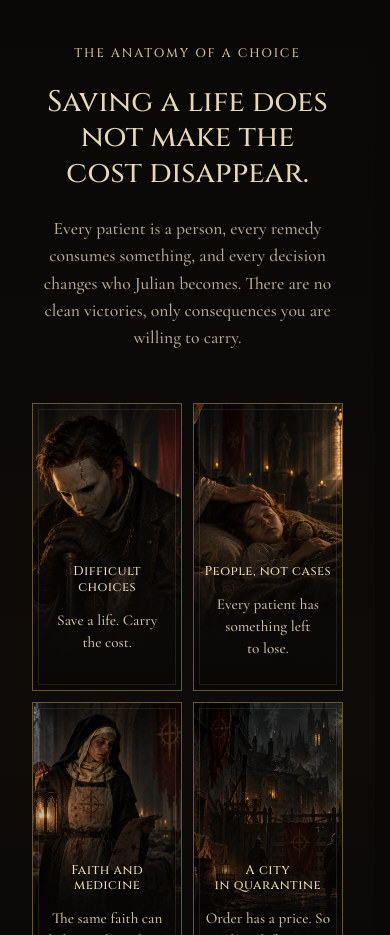
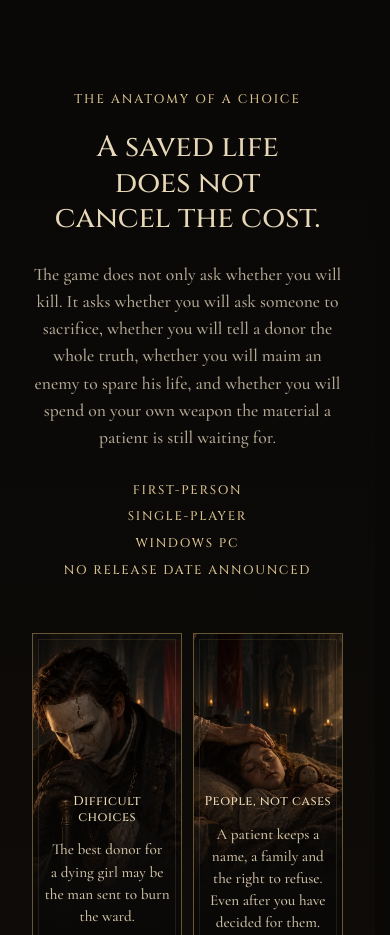
Before and after one commit to DominDev/DominDev-AnatomyOfMercy-Web, an Eleventy site: page src/index.njk in a window 390 px wide. Shown: the part 1065-2000 px from the top of the page. Built offline with nearby package versions, Linux system fonts and the light colour scheme; Eleventy itself is replaced by a stand-in of ours; files that its build step writes are made by us from their sources.

Commit message:
Rewrite the page copy from the documented facts and add a facts strip

```diff
--- a/src/_data/i18n.json
+++ b/src/_data/i18n.json
@@ -33,8 +33,8 @@
     },
     "backToTop": "Back to the top of the page",
     "hero": {
-      "eyebrow": "A dark fantasy game · In development",
-      "lead": "Become an outcast physician in a city sealed by quarantine. Study the disease, fight for what treatment demands and decide how much can be taken from a person before rescue becomes another name for harm.",
+      "eyebrow": "A first-person game of medicine and dark fantasy · In development",
+      "lead": "Become Julian, an outcast physician in Vespera, a city sealed by quarantine. Examine the sick, choose between treatments that each have a price, and take the material every cure needs from the only place it comes from: other people. Then answer for each of them.",
       "primary": "Enter the world",
       "secondary": "Discover the stories",
       "scroll": "Beyond the cure",
@@ -42,41 +42,42 @@
     },
     "experience": {
       "eyebrow": "The anatomy of a choice",
-      "title": "Saving a life does not make the cost disappear.",
-      "body": "Every patient is a person, every remedy consumes something, and every decision changes who Julian becomes. There are no clean victories, only consequences you are willing to carry.",
+      "title": "A saved life does not cancel the cost.",
+      "body": "The game does not only ask whether you will kill. It asks whether you will ask someone to sacrifice, whether you will tell a donor the whole truth, whether you will maim an enemy to spare his life, and whether you will spend on your own weapon the material a patient is still waiting for.",
+      "facts": ["First-person", "Single-player", "Windows PC", "No release date announced"],
       "items": [
         {
           "title": "Difficult choices",
-          "body": "Save a life. Carry the cost.",
+          "body": "The best donor for a dying girl may be the man sent to burn the ward.",
           "imageAlt": "An inquisitor in a cracked white mask rests both hands on his cane and bows his head, a lantern burning beside him."
         },
         {
           "title": "People, not cases",
-          "body": "Every patient has something left to lose.",
+          "body": "A patient keeps a name, a family and the right to refuse. Even after you have decided for them.",
           "imageAlt": "A bare hand rests on the forehead of a sleeping child holding a rag doll, in a chapel lined with sickbeds."
         },
         {
           "title": "Faith and medicine",
-          "body": "The same faith can shelter and condemn.",
+          "body": "The Church of Light feeds the sick, nurses them, buries them and burns the streets it cannot save. It is right more often than Julian would like.",
           "imageAlt": "A nursing sister in a blood-stained apron reads a sheet of paper by lantern light, rows of sickbeds behind her."
         },
         {
           "title": "A city in quarantine",
-          "body": "Order has a price. So does defiance.",
+          "body": "Gates close between districts. Red cloth marks a sealed house. Three strikes of the bell mean the street burns.",
           "imageAlt": "Two inquisitors in white masks stand at a timber barricade hung with a red banner, a wet street behind them and a cathedral against the moon."
         }
       ]
     },
     "world": {
       "eyebrow": "Vespera",
-      "title": "The city still breathes. Something beneath it breathes back.",
-      "body": "The Crimson Plague moves through flesh, memory and belief. Quarantine divides the streets. The Church keeps order. Doctors count what remains. Somewhere between duty and desperation, mercy acquires an anatomy of its own."
+      "title": "The city still breathes. Something beneath it answers.",
+      "body": "Vespera grew rich on trade, pilgrimage and medical scholarship. It is dying of the Crimson Plague, which turns blood and marrow to crystal; what the crystal breaks sheds a dust that infects whoever breathes it. The Church of Light calls the disease the Crimson Blemish and answers it with quarantine and fire. Julian calls it blood crystallica and answers it with a knife. In its last stage, the sick begin to see the same things."
     },
     "stories": {
       "eyebrow": "Stories from the quarantine",
       "title": "Four witnesses. One wound seen from different sides.",
-      "intro": "The first cycle of stories introduces the people, choices and silences that shaped Julian before the game begins.",
-      "note": "All four stories are finished and written in Polish. English versions do not exist yet, and none of the texts are published for reading.",
+      "intro": "Four stories from the world of the game. One night in a chapel turned into a ward, told by four people who were there.",
+      "note": "All four are finished, in Polish. They will be published here first.",
       "items": [
         {
           "order": "I",
@@ -89,7 +90,7 @@
           "order": "II",
           "title": "The Volunteer",
           "original": "Dobrowolny",
-          "body": "A commander refuses to give up the tissue a dying child needs, and watches one word enter the record against him.",
+          "body": "A commander refuses to give up the living tissue a dying child needs, and watches one word enter the record against him.",
           "imageAlt": "Story cover: an inquisitor in a white mask sits with one leg bandaged to the foot, holding a small portrait, papers and a wax seal at his feet."
         },
         {
@@ -109,10 +110,10 @@
       ]
     },
     "contact": {
-      "eyebrow": "The work continues",
+      "eyebrow": "Who is behind it",
       "title": "Anatomy of Mercy is in development.",
-      "body": "There is no release date yet. For publishing, press and project enquiries, write to us directly.",
-      "action": "Contact the project"
+      "body": "Anatomy of Mercy is made after hours by two amateurs fascinated by games and programming, working under the name DominDev. There is no release date yet. For press and project enquiries, or simply to say you want to read the stories, write to us.",
+      "action": "Write to us"
     },
     "footer": {
       "navLabel": "Footer navigation",
@@ -124,7 +125,7 @@
   },
   "pl": {
     "meta": {
-      "title": "Anatomy of Mercy | Każde lekarstwo zostawia bliznę",
+      "title": "Anatomy of Mercy | Every cure leaves a scar",
       "description": "Mroczna gra pierwszoosobowa o medycynie czasu zarazy, wierze i cenie ratowania życia.",
       "imageAlt": "W kaplicy zamienionej w lazaret siostra z latarnią podnosi wzrok znad listy, gdy do środka wchodzi zamaskowany lekarz."
     },
@@ -156,8 +157,8 @@
     },
     "backToTop": "Powrót na górę strony",
     "hero": {
-      "eyebrow": "Dark fantasy · Gra w produkcji",
-      "lead": "Wciel się w wyklętego lekarza w mieście zamkniętym kwarantanną. Badaj chorobę, walcz o to, czego wymaga leczenie, i decyduj, jak wiele można odebrać człowiekowi, zanim ratunek stanie się inną nazwą krzywdy.",
+      "eyebrow": "Pierwszoosobowa gra o medycynie i dark fantasy · W produkcji",
+      "lead": "Wciel się w Juliana, wyklętego lekarza w Vesperze, mieście zamkniętym kwarantanną. Badaj chorych, wybieraj między metodami leczenia, z których każda ma swoją cenę, i zdobywaj materiał, którego wymaga każda kuracja, a który pochodzi z ciał innych ludzi. Potem odpowiadaj za każdą z tych decyzji.",
       "primary": "Wejdź do świata",
       "secondary": "Poznaj opowiadania",
       "scroll": "Po drugiej stronie ratunku",
@@ -166,26 +167,27 @@
     "experience": {
       "eyebrow": "Anatomia wyboru",
       "title": "Uratowane życie nie unieważnia ceny.",
-      "body": "Każdy pacjent jest człowiekiem, każde lekarstwo coś zużywa, a każda decyzja zmienia Juliana. Nie ma czystych zwycięstw. Są tylko konsekwencje, które zgodzisz się ponieść.",
+      "body": "Gra nie pyta tylko, czy zabijesz. Pyta, czy poprosisz kogoś o poświęcenie, czy powiesz dawcy całą prawdę, czy okaleczysz wroga, żeby nie odebrać mu życia, i czy zużyjesz na własną broń materiał, na który wciąż czeka pacjent.",
+      "facts": ["Pierwsza osoba", "Gra dla jednego gracza", "Windows PC", "Bez ogłoszonej daty premiery"],
       "items": [
         {
           "title": "Trudne wybory",
-          "body": "Ratuj życie. Ponieś cenę.",
+          "body": "Najlepszym dawcą dla umierającej dziewczynki może być człowiek, który przyszedł spalić lazaret.",
           "imageAlt": "Inkwizytor w pękniętej białej masce opiera obie dłonie na lasce i pochyla głowę, a obok niego pali się latarnia."
         },
         {
           "title": "Ludzie, nie przypadki",
-          "body": "Każdy pacjent wciąż ma coś do stracenia.",
+          "body": "Pacjent ma imię, rodzinę i prawo odmówić. Także wtedy, gdy już zdecydowałeś za niego.",
           "imageAlt": "Naga dłoń spoczywa na czole śpiącego dziecka, które trzyma szmacianą lalkę, w kaplicy zastawionej łóżkami chorych."
         },
         {
           "title": "Wiara i medycyna",
-          "body": "Ta sama wiara chroni i skazuje.",
+          "body": "Kościół Światła karmi chorych, opiekuje się nimi, grzebie ich i pali ulice, których nie umie ocalić. Ma rację częściej, niż Julian by chciał.",
           "imageAlt": "Siostra w zakrwawionym fartuchu czyta kartkę w świetle latarni, a za nią ciągną się rzędy łóżek chorych."
         },
         {
           "title": "Miasto pod kwarantanną",
-          "body": "Porządek ma cenę. Sprzeciw również.",
+          "body": "Bramy dzielą dzielnice. Czerwone płótno oznacza zapieczętowany dom. Trzy uderzenia dzwonu znaczą, że ulica spłonie.",
           "imageAlt": "Dwaj inkwizytorzy w białych maskach stoją przy drewnianej barykadzie z czerwonym sztandarem, za nimi mokra ulica i katedra na tle księżyca."
         }
       ]
@@ -193,24 +195,24 @@
     "world": {
       "eyebrow": "Vespera",
       "title": "Miasto wciąż oddycha. Coś pod nim odpowiada.",
-      "body": "Karmazynowy Pomór przenika ciało, pamięć i wiarę. Kwarantanna dzieli ulice. Kościół utrzymuje porządek. Lekarze liczą to, co zostało. Gdzieś między obowiązkiem a desperacją miłosierdzie zyskuje własną anatomię."
+      "body": "Vespera wzbogaciła się na handlu, pielgrzymkach i nauce medycznej. Umiera na Karmazynowy Pomór, który zamienia krew i szpik w kryształ; to, co kryształ rozłamie, sypie pyłem, a pył zaraża każdego, kto go wdycha. Kościół Światła nazywa chorobę Karmazynową Skazą i odpowiada na nią kwarantanną i ogniem. Julian nazywa ją krystalicą krwi i odpowiada nożem. W ostatnim stadium chorzy zaczynają widzieć to samo."
     },
     "stories": {
       "eyebrow": "Opowieści z kwarantanny",
       "title": "Czterech świadków. Jedna rana widziana z różnych stron.",
-      "intro": "Pierwszy cykl opowiadań przedstawia ludzi, decyzje i przemilczenia, które ukształtowały Juliana przed rozpoczęciem gry.",
-      "note": "Wszystkie cztery opowiadania są ukończone i napisane po polsku. Nie udostępniamy ich jeszcze do czytania.",
+      "intro": "Cztery opowiadania ze świata gry. Jedna noc w kaplicy zamienionej w lazaret, opowiedziana przez czworo ludzi, którzy tam byli.",
+      "note": "Wszystkie cztery są ukończone, po polsku. Pojawią się najpierw tutaj.",
       "items": [
         {
           "order": "I",
           "title": "Światło pod popiołem",
-          "body": "Ojciec wspomina noc, podczas której lekarstwo zażądało czegoś, czego przez dwadzieścia lat nie potrafił nazwać.",
+          "body": "Ojciec wspomina noc, podczas której lekarstwo zażądało czegoś, czego przez dwadzieścia lat nie chciał nazwać.",
           "imageAlt": "Okładka opowiadania: zakapturzony lekarz w masce z dziobem niesie latarnię wśród opadającego popiołu, a niżej w oświetlonym oknie śpi dziecko."
         },
         {
           "order": "II",
           "title": "Dobrowolny",
-          "body": "Dowódca odmawia oddania tkanki potrzebnej umierającemu dziecku i patrzy, jak w karcie zapisują jedno słowo wbrew niemu.",
+          "body": "Dowódca odmawia oddania tkanki potrzebnej umierającemu dziecku i patrzy, jak w karcie zapisują jedno słowo przeciw niemu.",
           "imageAlt": "Okładka opowiadania: inkwizytor w białej masce siedzi z nogą zabandażowaną aż po stopę, trzyma mały portret, u jego stóp leżą dokumenty z woskową pieczęcią."
         },
         {
@@ -222,16 +224,16 @@
         {
           "order": "IV",
           "title": "Resztę naprawię później",
-          "body": "Doktor pozostawia notatki, które wyjaśniają jego metody lepiej niż jego miłosierdzie.",
+          "body": "Doktor pozostawia notatki, które wyjaśniają jego metody, ale nie jego miłosierdzie.",
           "imageAlt": "Okładka opowiadania: lekarz w masce z dziobem unosi pod światło fiolkę z czerwonym płynem nad stołem z narzędziami, otwartą księgą i czaszką."
         }
       ]
     },
     "contact": {
-      "eyebrow": "Praca trwa",
+      "eyebrow": "Kto za tym stoi",
       "title": "Anatomy of Mercy jest w produkcji.",
-      "body": "Nie ogłaszamy jeszcze daty premiery. W sprawach wydawniczych, medialnych i dotyczących projektu napisz do nas bezpośrednio.",
-      "action": "Skontaktuj się z projektem"
+      "body": "Anatomy of Mercy robią po godzinach dwaj amatorzy zafascynowani grami i programowaniem, pod nazwą DominDev. Daty premiery jeszcze nie ma. W sprawach prasowych i projektowych, albo po prostu żeby powiedzieć, że chcesz przeczytać opowiadania, napisz do nas.",
+      "action": "Napisz do nas"
     },
     "footer": {
       "navLabel": "Nawigacja w stopce",
--- a/src/_includes/partials/landing.njk
+++ b/src/_includes/partials/landing.njk
@@ -31,6 +31,13 @@
       <p class="eyebrow">{{ t.experience.eyebrow }}</p>
       <h2 id="experience-title">{{ t.experience.title }}</h2>
       <p>{{ t.experience.body }}</p>
+      {# Cztery fakty o produkcie, kazdy z zatwierdzonej decyzji: perspektywa
+         i tryb z GDD, platforma z D-012, brak daty z zasad komunikacji. To
+         jedyne miejsce na stronie, ktore mowi wprost, czym ta gra jest, wiec
+         dane strukturalne moga sie do niego odwolac. #}
+      <ul class="facts" role="list">
+        {% for fact in t.experience.facts %}<li>{{ fact }}</li>{% endfor %}
+      </ul>
     </div>
     <ol class="vignettes" role="list">
       {% for item in t.experience.items %}
--- a/src/_includes/partials/structured-data.njk
+++ b/src/_includes/partials/structured-data.njk
@@ -10,7 +10,9 @@
     a nie osobnym, ladniejszym opisem;
   - `genre` i `creativeWorkStatus` pochodza z `hero.eyebrow` i ze stopki,
     czyli z napisow, ktore czytelnik widzi;
-  - `gamePlatform` nie ma, bo strona nigdzie nie oglasza platform;
+  - `gamePlatform` to "Windows PC", bo od pasa faktow w sekcji o grze strona
+    oglasza platforme wprost, a walidacja pilnuje, zeby ten napis stal w
+    tresci strony;
   - `datePublished` nie ma, bo stopka mowi wprost, ze data premiery nie zostala
     ogloszona. Wpisanie tu czegokolwiek byloby klamstwem wobec wlasnej tresci;
   - `publisher` nie ma, bo zadne wydawnictwo nie zostalo ogloszone. Jest tylko
@@ -38,6 +40,7 @@
       "image": site.url + "/assets/images/social/og-1200x630.jpg",
       "genre": t.schema.genre,
       "creativeWorkStatus": t.schema.status,
+      "gamePlatform": "Windows PC",
       "author": { "@id": site.studioUrl + "/#studio" }
     },
     {
--- a/src/assets/scss/components/_sections.scss
+++ b/src/assets/scss/components/_sections.scss
@@ -40,7 +40,9 @@
   &__caption {
     position: relative; z-index: 1; height: 100%; padding: 13rem 1.25rem 1.75rem; text-align: center;
     h3 { font-size: clamp(1rem, 1.25vw, 1.15rem); color: #ecdcb7; letter-spacing: 0.04em; }
-    p { margin: 0.85rem auto 0; max-width: 23ch; font-size: 1.08rem; line-height: 1.45; color: #cfc2a6; }
+    // Podpisy przestaly byc aforyzmami i maja po dwa zdania, wiec kolumna
+    // jest szersza. Przy 23ch lamaly sie na szesc linii.
+    p { margin: 0.85rem auto 0; max-width: 28ch; font-size: 1.08rem; line-height: 1.45; color: #cfc2a6; }
   }
 }
 @media (max-width: 63.99rem) {
--- a/src/assets/scss/pages/_landing.scss
+++ b/src/assets/scss/pages/_landing.scss
@@ -70,6 +70,23 @@
 // Zdanie programowe stoi nad winietami, wiec odstep nalezy sie pod nim, nie
 // nad nim. Zerowy margines pochodzil z ukladu, w ktorym stalo pod lista.
 .experience__statement { margin-top: 0; margin-bottom: clamp(3.25rem, 5.5vw, 5.5rem); }
+// Pasek faktow pod zdaniem programowym. Ten sam kroj i rozstrzelenie co
+// eyebrow, bo to jest informacja techniczna, nie kolejne zdanie tresci.
+// Separator jest rombem z jezyka ramy, wstawionym z CSS, wiec czytnik ekranu
+// dostaje czysta liste czterech pozycji.
+.facts {
+  list-style: none; padding: 0; margin: 1.75rem auto 0;
+  display: flex; flex-wrap: wrap; justify-content: center; gap: 0.5rem 0;
+  li {
+    color: #d6c08d; font: 500 0.78rem / 1.7 var(--font-label);
+    letter-spacing: 0.14em; text-transform: uppercase; white-space: nowrap;
+    &:not(:last-child)::after { content: "\25C6"; margin-inline: 0.9rem; font-size: 0.45em; vertical-align: middle; color: rgba(214, 192, 141, 0.55); }
+  }
+}
+@media (max-width: 35rem) {
+  .facts { flex-direction: column; gap: 0.35rem; }
+  .facts li:not(:last-child)::after { content: none; }
+}
 .world {
   isolation: isolate; overflow: hidden; min-height: 43rem; display: flex; align-items: center;
   &__panorama { position: absolute; z-index: -2; inset: 0; width: 100%; height: 100%; object-fit: cover; object-position: center; }
```
Also changed, not shown: scripts/validate-build.mjs (+29 -9 lines), README.md.
